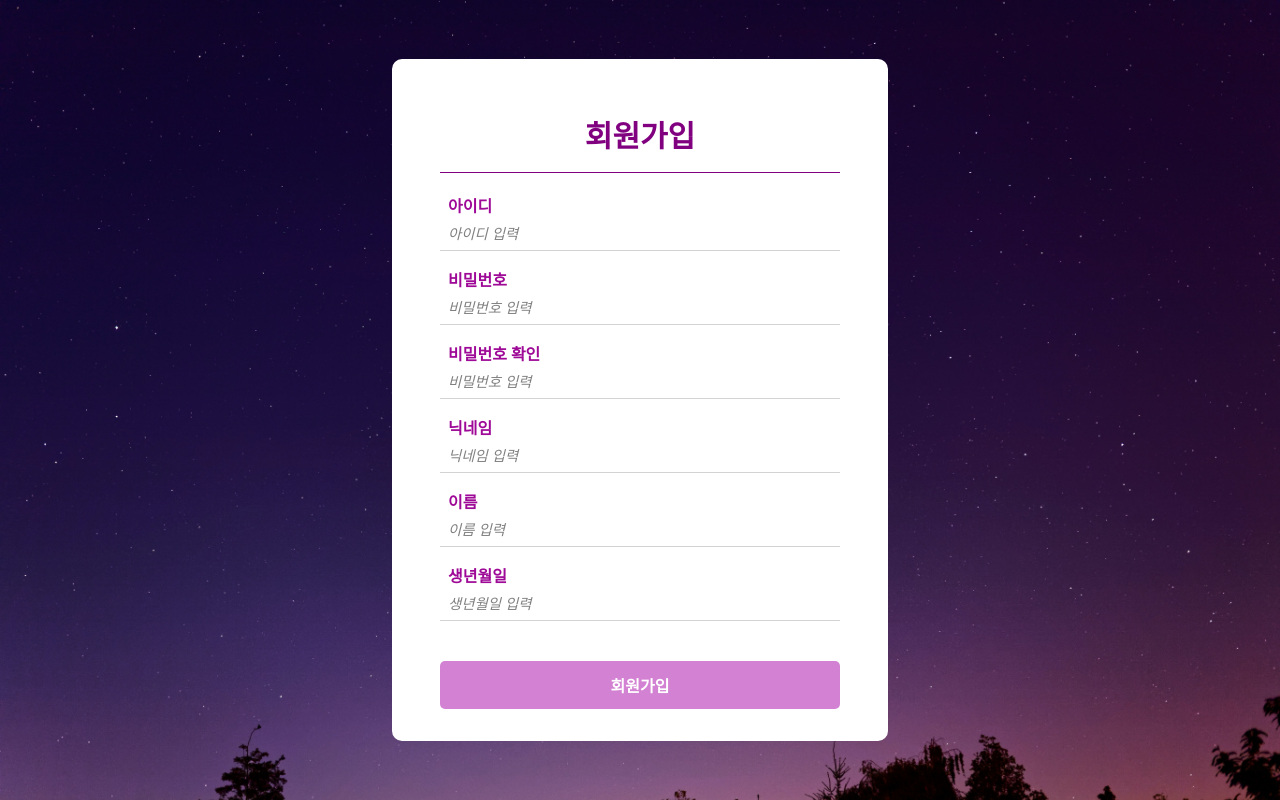
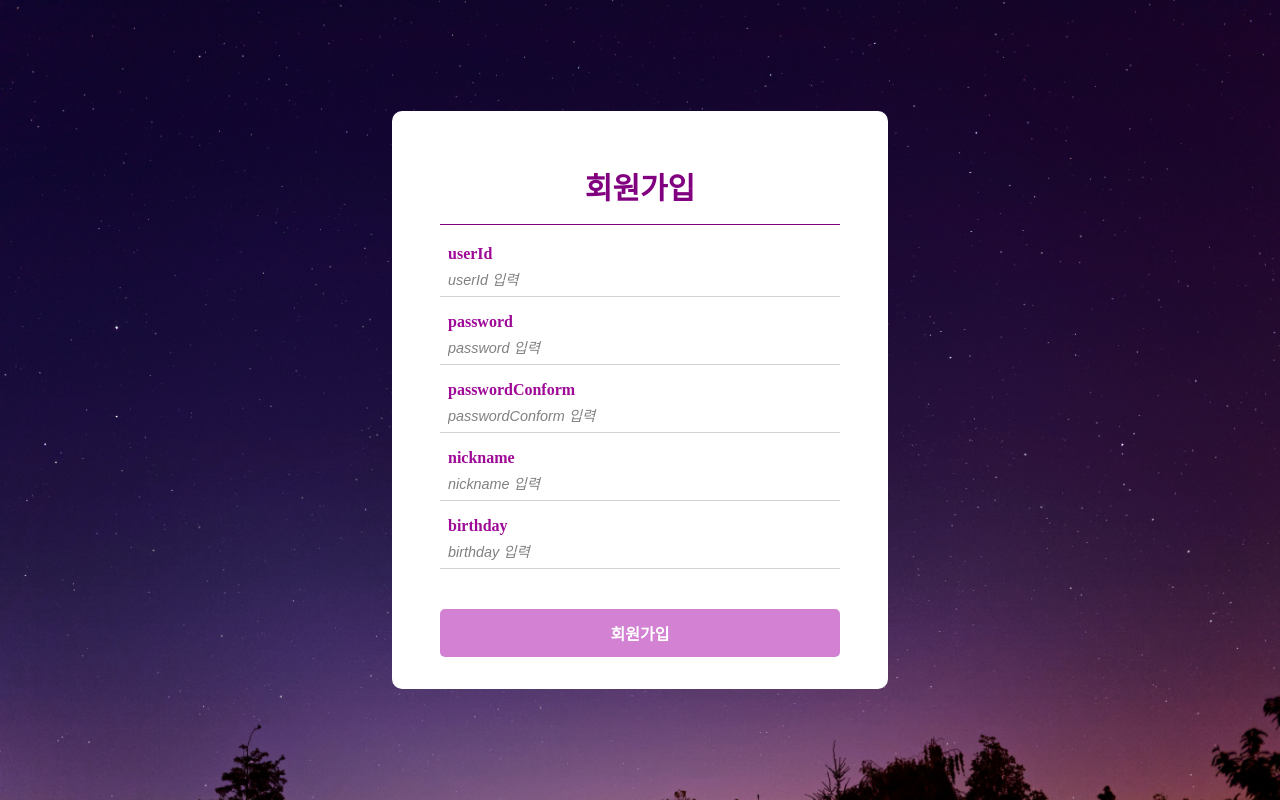
Before and after one commit to JengYoung/BlogProject_Moondeuk, a React (Create React App) app in the folder client/: page /register in a window 1280 px wide. Built offline with nearby package versions, Linux system fonts and the light colour scheme.

Commit message:
회원가입 redux input onChange, initializeForm 액션 상태관리  기능 구현

```diff
--- a/client/src/components/register/RegisterForm.js
+++ b/client/src/components/register/RegisterForm.js
@@ -1,5 +1,6 @@
 import React from 'react'
 import styled from 'styled-components';
+import registerReducer from '../../modules/register';
 import Button from '../common/Button';
 import HeadName from '../common/HeadName';
 import Input from '../common/Input';
@@ -22,10 +23,16 @@ const StyledRegisterFormWrapper = styled.form`
     background-color: white;
 `;
 
-const RegisterForm = () => {
-    const QuestionNames = ['아이디', '비밀번호', '비밀번호 확인', '닉네임', '이름', '생년월일']
+const StyledErrorMessage = styled.div`
+    text-align: center;
+    color: red;
+    font-weight: 700;
+`;
+
+const RegisterForm = ({ onChange, onSubmit, error }) => {
+    const QuestionNames = ['userId', 'password', 'passwordConform', 'nickname', 'birthday']
     return (
-        <StyledRegisterFormWrapper>
+        <StyledRegisterFormWrapper onSubmit={onSubmit}>
             <HeadName name="회원가입"></HeadName>
         {QuestionNames.map(QuestionName => {
             return (
@@ -34,11 +41,14 @@ const RegisterForm = () => {
                     <Input
                         BottomMargin
                         type={QuestionName.indexOf('비밀번호') !== -1 ? "password" : null}
-                        name={QuestionName === '비밀번호 확인' ? '비밀번호' : QuestionName}
+                        name={QuestionName}
+                        value={registerReducer[QuestionName]}
+                        onChange={onChange}
                     />
                 </>
             )
         })}
+        {error && <StyledErrorMessage error={error}>{error}</StyledErrorMessage>}
         <Button fullWidth name="회원가입" />
     </StyledRegisterFormWrapper>
     );
--- a/client/src/containers/auth/register/RegisterContainer.js
+++ b/client/src/containers/auth/register/RegisterContainer.js
@@ -1,15 +1,58 @@
-import React from 'react'
+import React, { useEffect, useState } from 'react'
 import { useSelector, useDispatch } from 'react-redux';
 import RegisterForm from '../../../components/register/RegisterForm';
-import registerReducer, { onChangeInput } from '../../../modules/register';
-
+import { initializeForm, onChangeInput } from '../../../modules/register';
+import registerAPI from '../../../lib/routes/auth/register';
 
 const RegisterContainer = () => {
+    const [ error, setError ] = useState(null);
     const dispatch = useDispatch();
-    const { register, registerError } = useSelector(({registerReducer}) => ({
+    const { inputs, register, registerError } = useSelector(({registerReducer}) => ({
+        inputs: registerReducer.inputs,
         registerError: registerReducer.registerError,
         register: registerReducer.register,
     }))
-};
+    const onChange = (e) => {
+        const { name, value } = e.target;
+        dispatch(onChangeInput({ inputs, name, value }))
+    }
+    const onSubmit = (e) => {
+        const { userId, password, passwordConform, nickname, birthday } = inputs;
+        e.preventDefault();
+        if ([userId, password, passwordConform, nickname, birthday].includes('')) {
+            setError("정보를 모두 입력해주세요.")
+            console.log([userId, password, passwordConform, nickname, birthday])
+            return;
+        }
+        if (password !== passwordConform) {
+            setError("입력하신 두 비밀번호가 같지 않습니다.")
+            return;
+        }
+        dispatch(registerAPI({ userId, password, nickname, birthday }))
+    }
+
+    useEffect(() => {
+        dispatch(initializeForm())
+    }, [dispatch])
+    useEffect(() => {
+        if (registerError) {
+            console.log('오류 발생')
+            console.log(registerError.response.status);
+            setError('회원가입 실패');
+            return;
+        }
+        if (register) {
+            console.log('성공');
+            console.log(register);
+        };
+    }, [ register, registerError, dispatch ])
+    return (
+        <RegisterForm
+            onChange={onChange}
+            onSubmit={onSubmit}
+            error={error}
+        />
+    )
+}
 
 export default RegisterContainer
--- a/client/src/lib/routes/auth/register.js
+++ b/client/src/lib/routes/auth/register.js
@@ -1,6 +1,6 @@
 import client from '../client';
 
-export const registerAPI = ({ userId, password, passwordConform, nickname, birthday }) =>
-    client.post('/routes/auth/register', { userId, password, passwordConform, nickname, birthday });
+export const registerAPI = ({ userId, password, nickname, birthday }) =>
+    client.post('/routes/auth/register', { userId, password, nickname, birthday });
 
 export default registerAPI;
--- a/client/src/modules/register.js
+++ b/client/src/modules/register.js
@@ -39,24 +39,26 @@ export function* registerSaga() {
 }
 
 const initialState = {
-    username: '',
-    password: '',
-    passwordConform: '',
-    nickname: '',
-    birthday: '',
+    inputs: {
+        userId: '',
+        password: '',
+        passwordConform: '',
+        nickname: '',
+        birthday: '',
+    },
     register: null,
     registerError: null
 }
 
 export const registerReducer = handleActions(
     {
-        [INITIALIZE_FORM]: (state, { payload }) => ({
-            ...state,
-            initialState
-        }),
+        [INITIALIZE_FORM]: state => initialState,
         [ONCHANGE_INPUT]: (state, { payload: { name, value }}) => ({
             ...state,
-            [name]: value,
+            inputs: {
+                ...state.inputs,
+                [name]: value,
+            }
         }),
         [REGISTER_SUCCESS]: (state, { payload: register }) => ({
             ...state,
--- a/client/src/pages/RegisterPage.js
+++ b/client/src/pages/RegisterPage.js
@@ -1,11 +1,11 @@
 import React from 'react'
 import LoginBackground from '../components/login/LoginBackground'
-import RegisterForm from '../components/register/RegisterForm'
+import RegisterContainer from '../containers/auth/register/RegisterContainer'
 
 function RegisterPage() {
     return (
         <LoginBackground>
-            <RegisterForm />
+            <RegisterContainer />
         </LoginBackground>
     )
 }
```
